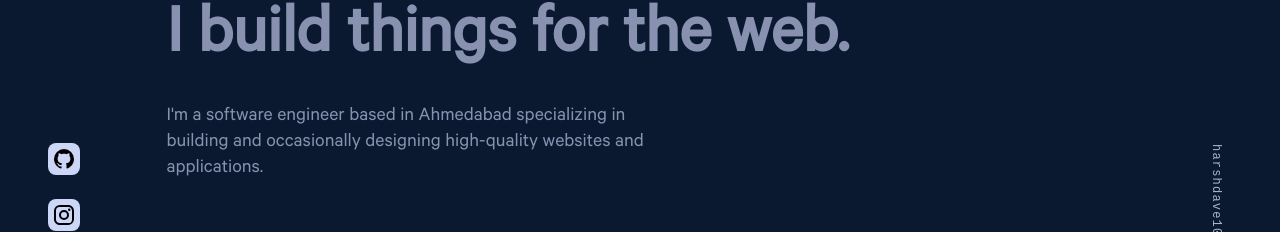
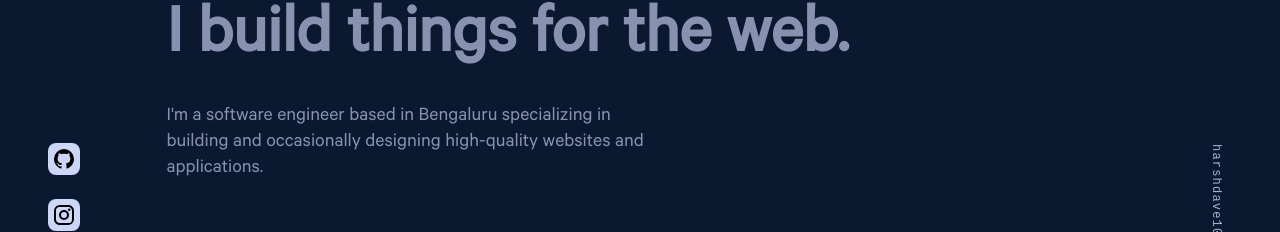
Before and after one commit to harshdave1041995/Personal-Website, a Vue app: page / in a window 1280 px wide. Shown: the part 321-553 px from the top of the page. Built offline with nearby package versions, Linux system fonts and the light colour scheme.

Commit message:
Changed city name in Intro

```diff
--- a/src/components/content/sections/Intro.vue
+++ b/src/components/content/sections/Intro.vue
@@ -7,7 +7,7 @@
         I build things for the web.
       </div>
       <div class="intro-description animated fadeInUp delay-3s">
-        I'm a software engineer based in Ahmedabad specializing in building and
+        I'm a software engineer based in Bengaluru specializing in building and
         occasionally designing high-quality websites and applications.
       </div>
       <div class="mail-link-container animated fadeInUp delay-4s">
```
